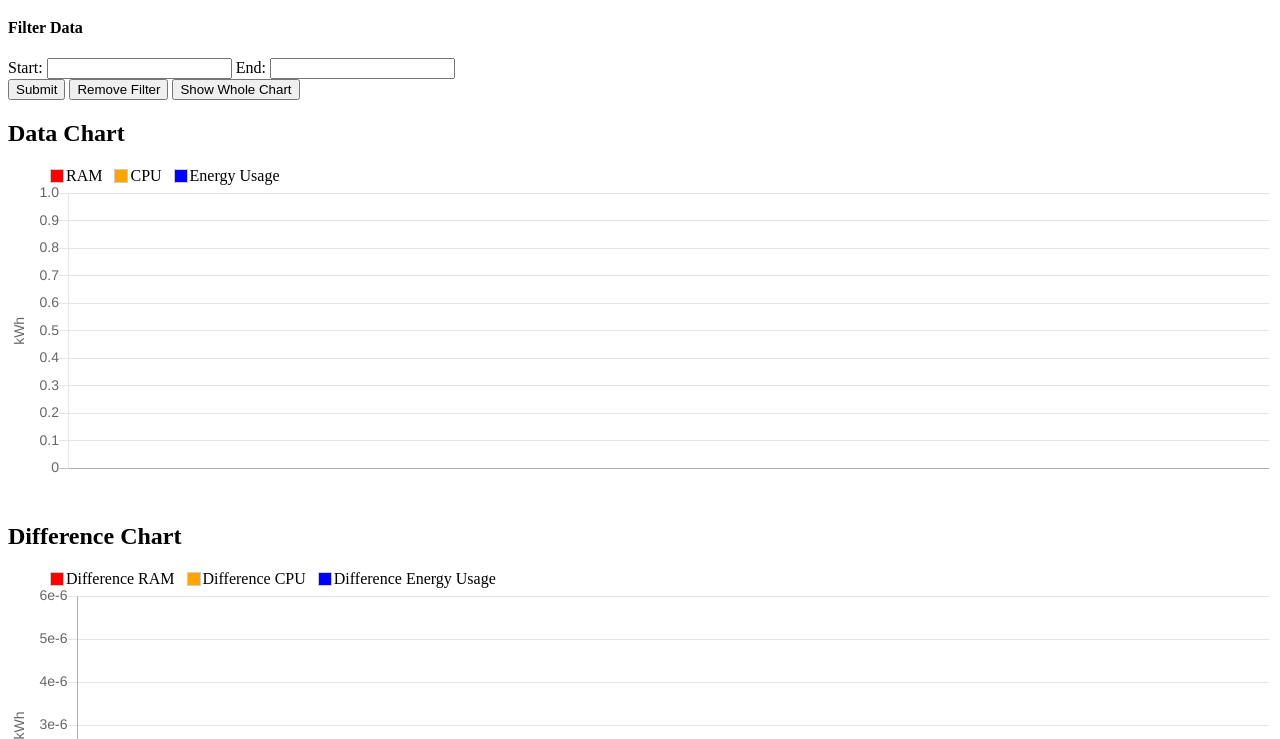
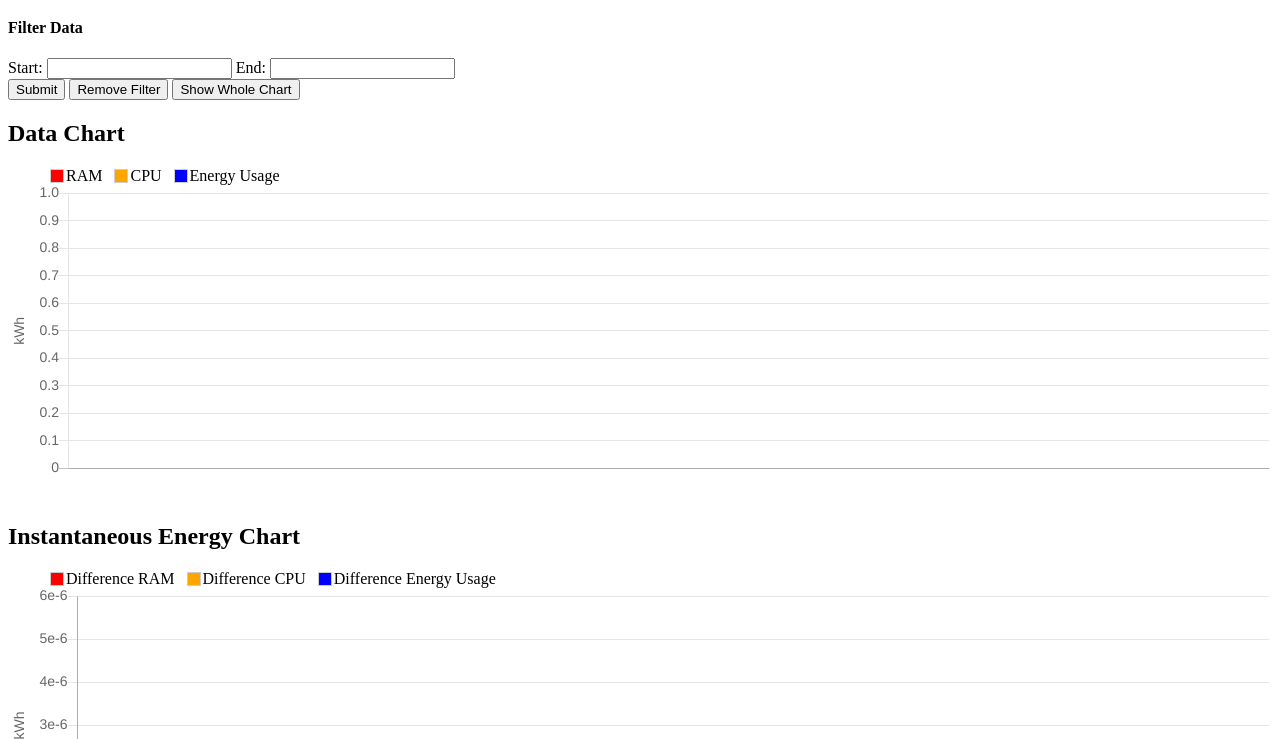
Before and after one commit to SabrinaMuh/ProjectCodecarbon-Javascript-Program, a website: page public/index.html in a window 1280 px wide. Shown: the part 61-800 px from the top of the page. Drawn offline with nearby package versions, Linux system fonts and the light colour scheme; no server answers.

Commit message:
Changed title of chart

```diff
--- a/public/index.html
+++ b/public/index.html
@@ -64,7 +64,7 @@
             </div>
         </div>
         <br>
-        <h2>Difference Chart</h2>
+        <h2>Instantaneous Energy Chart</h2>
         <ul class="legend">
             <li><span class="red"></span>Difference RAM</li>
             <li><span class="orange"></span>Difference CPU</li>
```
